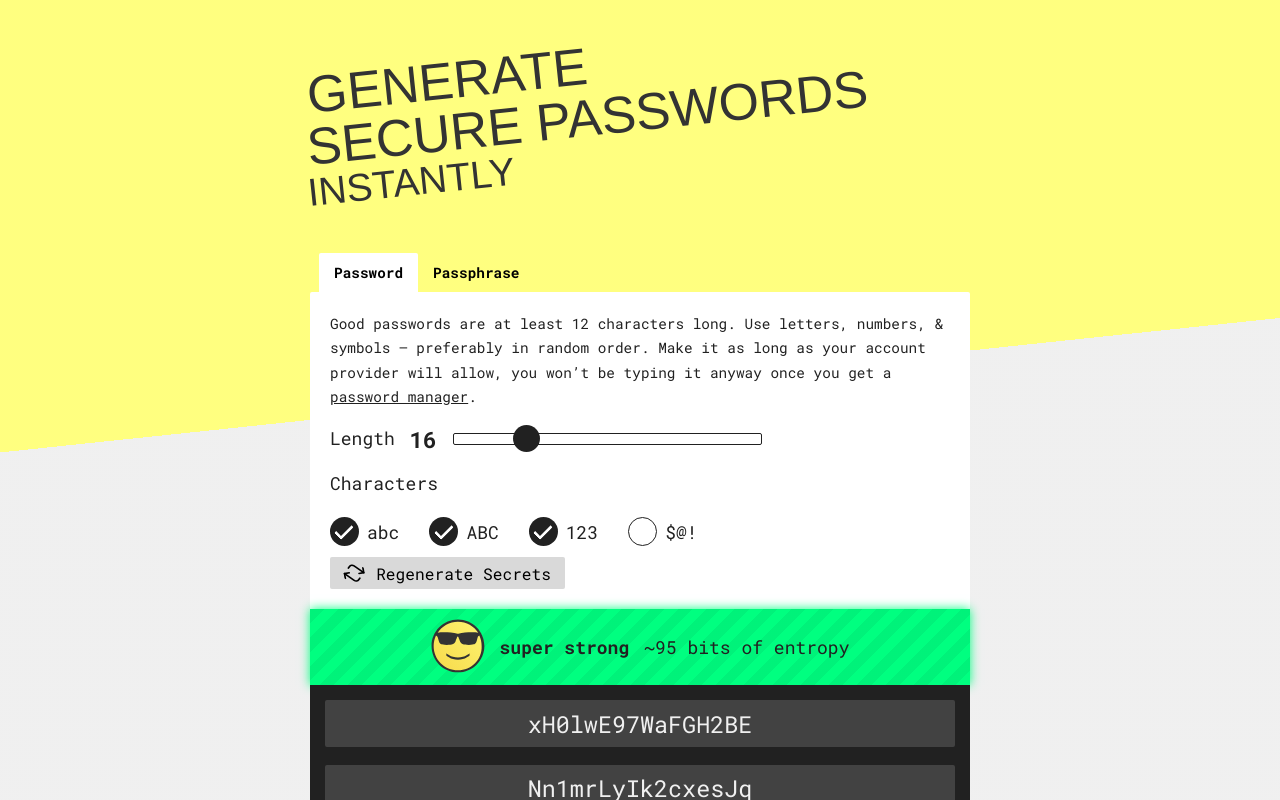
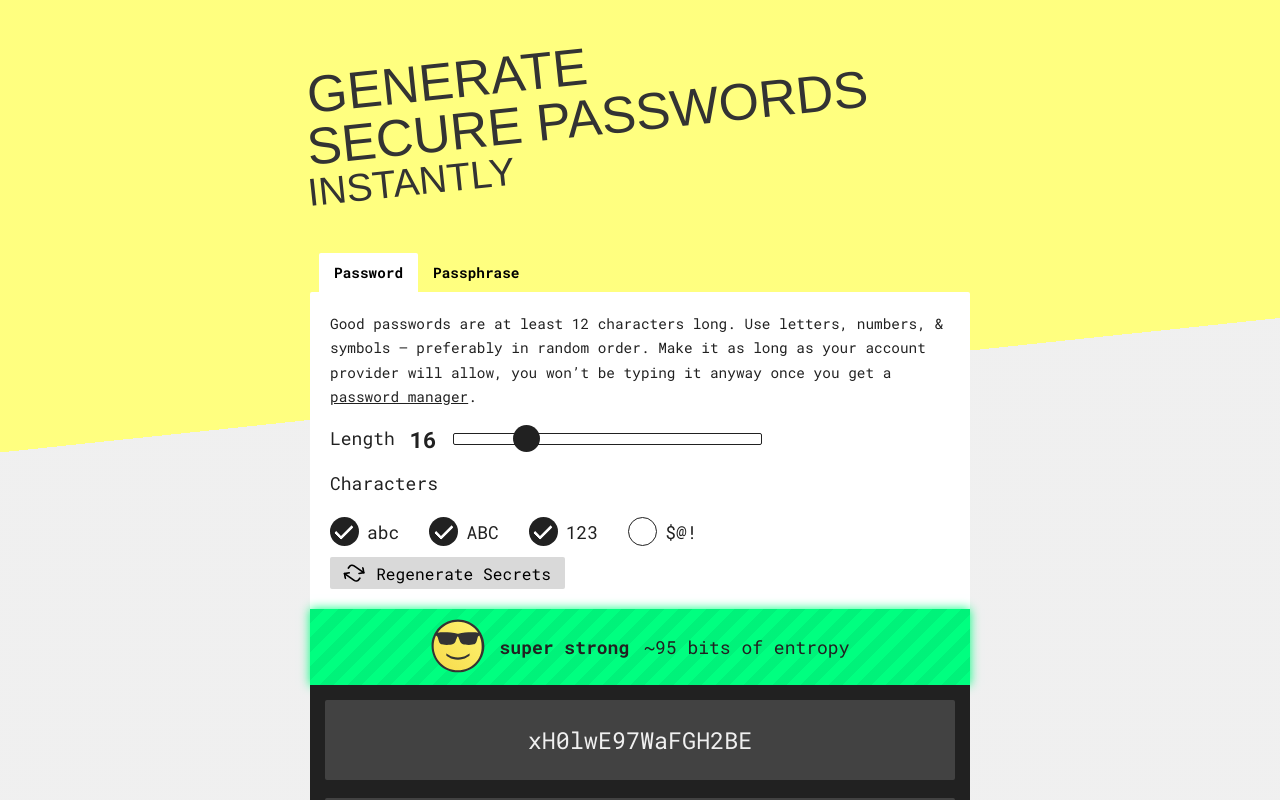
Before and after one commit to murbar/password-generator, a React (Create React App) app: page / in a window 1280 px wide. Shown: the top 800 px of the page. Built offline with nearby package versions, Linux system fonts and the light colour scheme; a web font is replaced by a local one.

Commit message:
Reduce jank when adjust secret length

```diff
--- a/src/components/Secrets.js
+++ b/src/components/Secrets.js
@@ -19,15 +19,24 @@ const Styles = styled.div`
 const SecretStyles = styled.div`
   font-family: ${p => p.theme.fontFamilyFixed};
   margin-bottom: 0.75em;
-  font-size: ${p => (p.length < 14 ? '1.75em' : p.length > 40 ? '1.1em' : '1.3em')};
-  line-height: 1;
-  text-align: center;
-  padding: 0.5em;
+  font-size: ${p => (p.length < 14 ? '1.75em' : p.length > 38 ? '1.1em' : '1.3em')};
+  height: ${p => (p.length < 14 ? '6rem' : p.length > 22 ? '10rem' : '8rem')};
+  ${media.tablet`
+    font-size: ${p => (p.length < 14 ? '1.75em' : p.length > 35 ? '1.1em' : '1.3em')};
+    height: ${p => (p.length < 14 ? '6rem' : '8rem')};
+  `}
+  line-height: 1.2;
+  padding: 0 1rem;
   background: hsla(0, 0%, 100%, 0.15);
   border-radius: ${p => p.theme.borderRadius};
-  overflow-wrap: break-word;
   position: relative;
   transition: all 300ms;
+  display: flex;
+  align-items: center;
+  justify-content: center;
+  text-align: center;
+  overflow-wrap: break-word;
+  word-break: break-word;
   &:last-child {
     margin-bottom: 0;
   }
```
